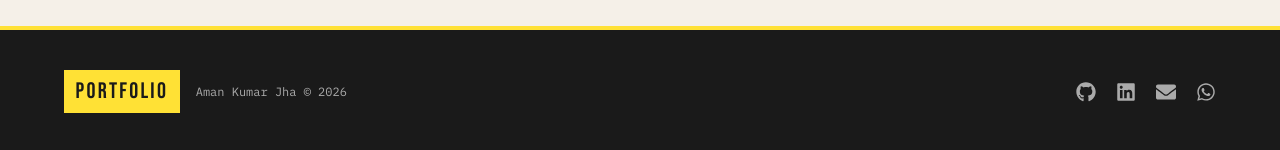
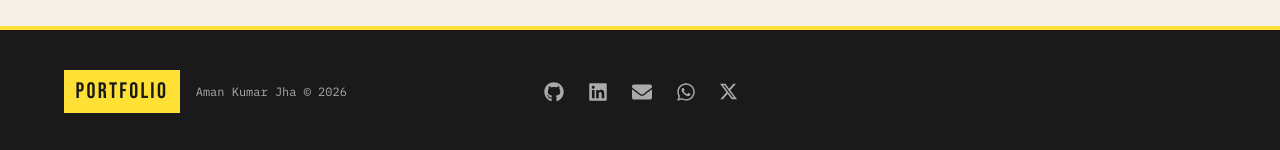
Before and after one commit to Its-amanjha/my-portfolio, a Next.js app: page / in a window 1280 px wide. Shown: the part 5582-5732 px from the top of the page. Built offline with nearby package versions, Linux system fonts and the light colour scheme; no server answers; the database is empty.

Commit message:
refactor: prevent Footer icons overlap with ScrollToTop button, add X logo

```diff
--- a/components/Footer.tsx
+++ b/components/Footer.tsx
@@ -1,6 +1,7 @@
 'use client';
 
 import { FaGithub, FaLinkedin, FaEnvelope, FaWhatsapp } from 'react-icons/fa';
+import { SiX } from 'react-icons/si';
 
 export default function Footer() {
   const year = new Date().getFullYear();
@@ -10,6 +11,7 @@ export default function Footer() {
     { icon: <FaLinkedin size={20} />, href: 'https://linkedin.com/in/its-amanjha', label: 'LinkedIn' },
     { icon: <FaEnvelope size={20} />, href: 'https://mail.google.com/mail/?view=cm&fs=1&to=amanjhaa.work@gmail.com', label: 'Email' },
     { icon: <FaWhatsapp size={20} />, href: 'https://wa.me/919217036208', label: 'WhatsApp' },
+    { icon: <SiX size={17} />, href: '#', label: 'X (Twitter)' },
   ];
 
   return (
@@ -24,9 +26,10 @@ export default function Footer() {
         justifyContent: 'space-between',
         alignItems: 'center',
         flexWrap: 'wrap',
-        gap: '1rem',
+        gap: '1.5rem',
       }}>
-        <div style={{ display: 'flex', alignItems: 'center', gap: '1rem', flexWrap: 'wrap' }}>
+        {/* Left Column: Brand Info */}
+        <div style={{ display: 'flex', alignItems: 'center', gap: '1rem', flexWrap: 'wrap', flex: '1 1 200px' }}>
           <div style={{
             fontFamily: "'Bebas Neue', sans-serif",
             fontSize: '1.4rem',
@@ -41,7 +44,14 @@ export default function Footer() {
           </span>
         </div>
 
-        <div className="footer-links" style={{ display: 'flex', gap: '1.25rem', alignItems: 'center' }}>
+        {/* Center Column: Social Icons */}
+        <div className="footer-links" style={{
+          display: 'flex',
+          gap: '1.5rem',
+          alignItems: 'center',
+          justifyContent: 'center',
+          flex: '1 1 200px',
+        }}>
           {socialLinks.map(({ icon, href, label }) => (
             <a
               key={label}
@@ -70,6 +80,9 @@ export default function Footer() {
             </a>
           ))}
         </div>
+
+        {/* Right Column: Spacer to prevent overlap with floating ScrollToTop button */}
+        <div className="footer-spacer" style={{ flex: '1 1 200px' }}></div>
       </div>
     </footer>
   );
```
